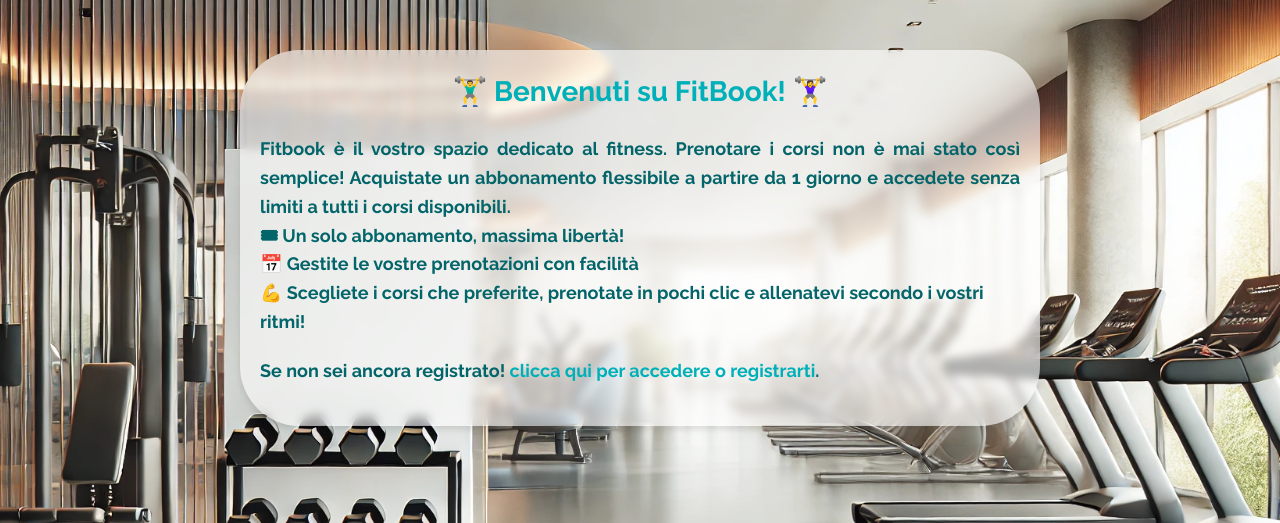
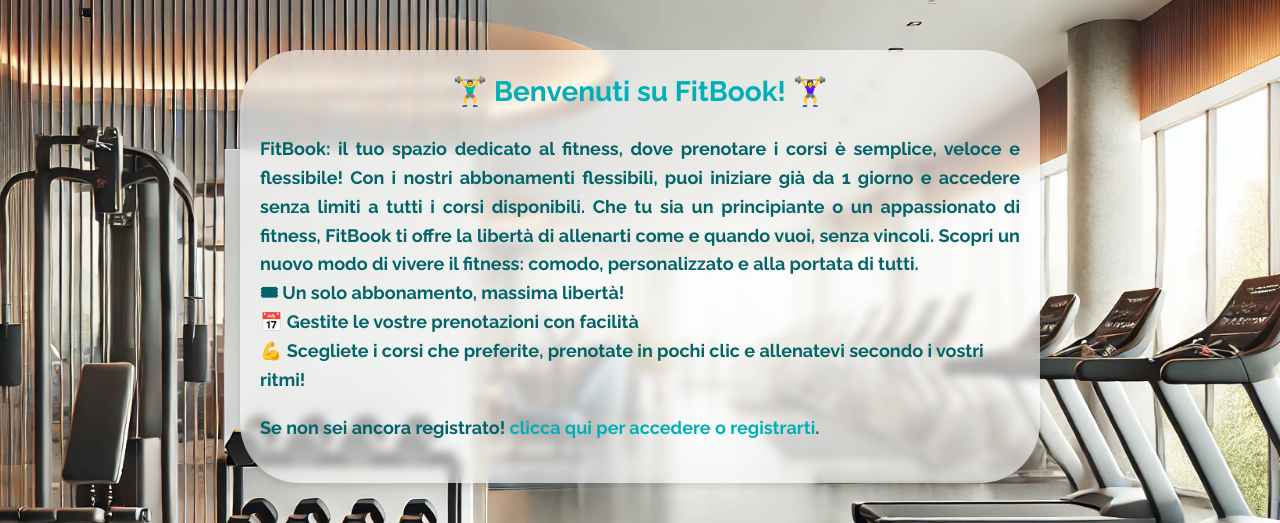
Before and after one commit to PellegrinoLuigi/FitBook, a Flask app: page / in a window 1280 px wide. Shown: the part 58-581 px from the top of the page. Run offline with Flask 2, Linux system fonts and the light colour scheme; some libraries are stand-ins or nearby versions.

Commit message:
Update index.html

```diff
--- a/templates/index.html
+++ b/templates/index.html
@@ -46,7 +46,9 @@
           <hr>
         </div>
         <div class="welcome-text" style="display: block;">
-          <p style="text-align:justify">Fitbook è il vostro spazio dedicato al fitness. Prenotare i corsi non è mai stato così semplice! Acquistate un abbonamento flessibile a partire da 1 giorno e accedete senza limiti a tutti i corsi disponibili.</p>
+          <p style="text-align:justify">FitBook: il tuo spazio dedicato al fitness, dove prenotare i corsi è semplice, veloce e flessibile! Con i nostri abbonamenti flessibili, puoi iniziare già da 1 giorno e
+              accedere senza limiti a tutti i corsi disponibili. Che tu sia un principiante o un appassionato di fitness, FitBook ti offre la libertà di allenarti come e quando vuoi, senza vincoli.
+              Scopri un nuovo modo di vivere il fitness: comodo, personalizzato e alla portata di tutti.</p>
           <p style="text-align:left">🎟  Un solo abbonamento, massima libertà!</p>
           <p style="text-align:left">📅 Gestite le vostre prenotazioni con facilità</p>
           <p style="text-align:left">💪 Scegliete i corsi che preferite, prenotate in pochi clic e allenatevi secondo i vostri ritmi!</p>
```
